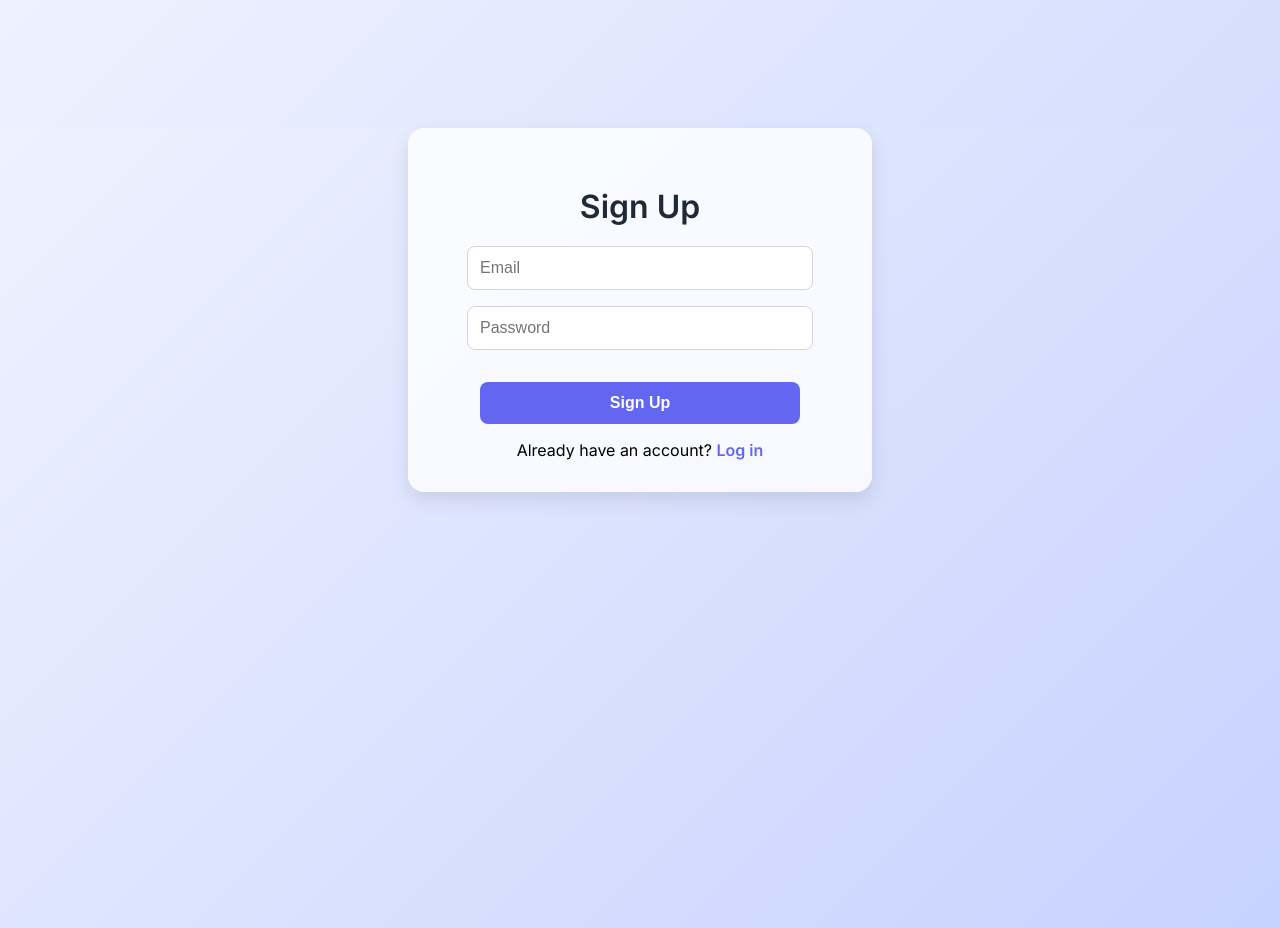
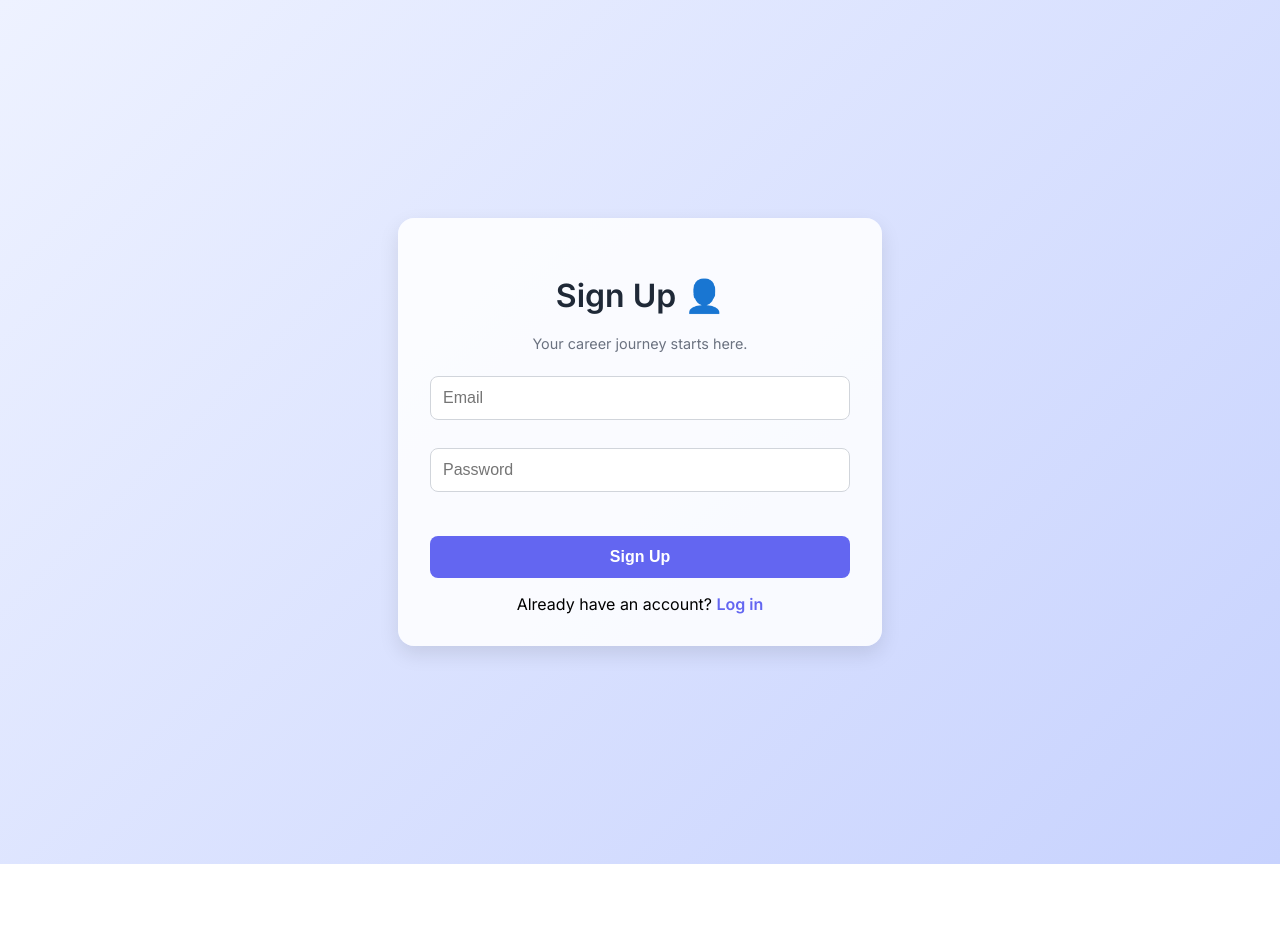
Before and after one commit to 26nm/careerpath, a React (Create React App) app in the folder careerpath/: page /signup in a window 1280 px wide. After the commit the page ends 864 px from the top, so only its background shows below. Built offline with nearby package versions, Linux system fonts and the light colour scheme; no server answers.

Commit message:
frontend changes

```diff
--- a/careerpath/src/components/InterviewScheduler.js
+++ b/careerpath/src/components/InterviewScheduler.js
@@ -325,7 +325,7 @@ function InterviewScheduler() {
 
   return (
     <div className="interview-scheduler">
-      <h3>Schedule an Interview</h3>
+      <h3>Schedule an Interview 🗓️</h3>
       <form onSubmit={handleAddInterview} className="job-form">
         <div className="form-row">
           <select
--- a/careerpath/src/components/JobTracker.js
+++ b/careerpath/src/components/JobTracker.js
@@ -226,7 +226,7 @@ function JobTracker() {
 
   return (
     <div className="job-tracker">
-      <h3>Job Application Tracker</h3>
+      <h3>Job Application Tracker 💼</h3>
       <form onSubmit={handleAdd} className="job-form">
         <div className="form-row">
           <input
--- a/careerpath/src/components/ResumeParse.js
+++ b/careerpath/src/components/ResumeParse.js
@@ -147,7 +147,7 @@ function ResumeParse({ resumeText }) {
 
   return (
     <div className="resume-parser">
-      <h3>Resume Analyzer</h3>
+      <h3>Resume Analysis 📊</h3>
 
       <div className="input-section">
         <div className="input-block">
--- a/careerpath/src/components/ResumeUploader.js
+++ b/careerpath/src/components/ResumeUploader.js
@@ -189,7 +189,7 @@ function ResumeUploader() {
 
   return (
     <div className="resume-uploader">
-      <h3>Upload Resume</h3>
+      <h3>Upload Resume 📄</h3>
       <input
         type="file"
         accept=".pdf,.doc,.docx,.txt"
--- a/careerpath/src/components/Sidebar.js
+++ b/careerpath/src/components/Sidebar.js
@@ -54,7 +54,7 @@ function Sidebar() {
 
   return (
     <div className="sidebar">
-      <h3>CareerPath</h3>
+      <h3>CareerPath 🗺️</h3>
       <ul>
         <li
           className={isActive("/dashboard") ? "active" : ""}
--- a/careerpath/src/pages/Signup.js
+++ b/careerpath/src/pages/Signup.js
@@ -64,8 +64,10 @@ function Signup() {
   };
 
   return (
+    <div className = "auth-outer">
     <div className="auth-container">
-      <h2>Sign Up</h2>
+      <h2 className="auth-branding">Sign Up 👤</h2>
+      <p className="auth-tagline"> Your career journey starts here.</p>
       <form onSubmit={handleSignup}>
         <input
           type="email"
@@ -88,6 +90,7 @@ function Signup() {
         Already have an account? <Link to="/login">Log in</Link>
       </div>
     </div>
+    </div>
   );
 }
 
--- a/careerpath/src/styles/AuthForm.css
+++ b/careerpath/src/styles/AuthForm.css
@@ -23,32 +23,39 @@ body {
   background: linear-gradient(to bottom right, #eef2ff, #c7d2fe);
   font-family: "Inter", sans-serif;
   margin: 0;
-  padding: 0;
   min-height: 100vh;
 }
 
+.auth-outer {
+  min-height: 100vh;
+  display: flex;
+  align-items: center;
+  justify-content: center;
+  padding: 32px 16px;
+}
+
 .auth-container {
-  max-width: 400px;
-  margin: 8rem auto;
+  width: 100%;
+  max-width: 420px;
   padding: 2rem;
-  background-color: rgba(255, 255, 255, 0.8);
+  background-color: rgba(255, 255, 255, 0.85);
   box-shadow: 0 8px 20px rgba(0, 0, 0, 0.1);
   border-radius: 16px;
   animation: fadeInUp 0.6s ease forwards;
 }
 
 .auth-container form {
+  width: 100%;
   display: flex;
   flex-direction: column;
-  align-items: center;
+  gap: 12px;
+  margin-top: 12px;
 }
 
 .auth-container input,
 .auth-container button {
-  width: 90%;
-  max-width: 320px;
-  margin-left: auto;
-  margin-right: auto;
+  width: 100%;
+  box-sizing: border-box;
 }
 
 .auth-branding {
--- a/careerpath/src/styles/DashboardLayout.css
+++ b/careerpath/src/styles/DashboardLayout.css
@@ -12,9 +12,14 @@
 
 .dashboard-layout {
   display: flex;
+  min-height: auto;
 }
 
 .main-content {
   flex-grow: 1;
-  padding: 1rem;
+  padding: 2rem;
+
+  display: flex;
+  justify-content: center;
+  align-items: flex-start;
 }
--- a/careerpath/src/styles/JobTracker.css
+++ b/careerpath/src/styles/JobTracker.css
@@ -22,7 +22,8 @@
 /* Job Tracker Styles */
 /* JobTracker.css (Updated for visual polish) */
 .job-tracker {
-  max-width: 700px;
+  width: 100%;
+  max-width: 900px;
   margin: 2rem auto;
   background: #fff;
   padding: 2rem;
@@ -151,6 +152,12 @@
   opacity: 0.9;
 }
 
+.form-row {
+  display: flex;
+  flex-wrap: wrap;
+  gap: 0.75rem;
+}
+
 @media (max-width: 600px) {
   .job-form {
     flex-direction: column;
```
